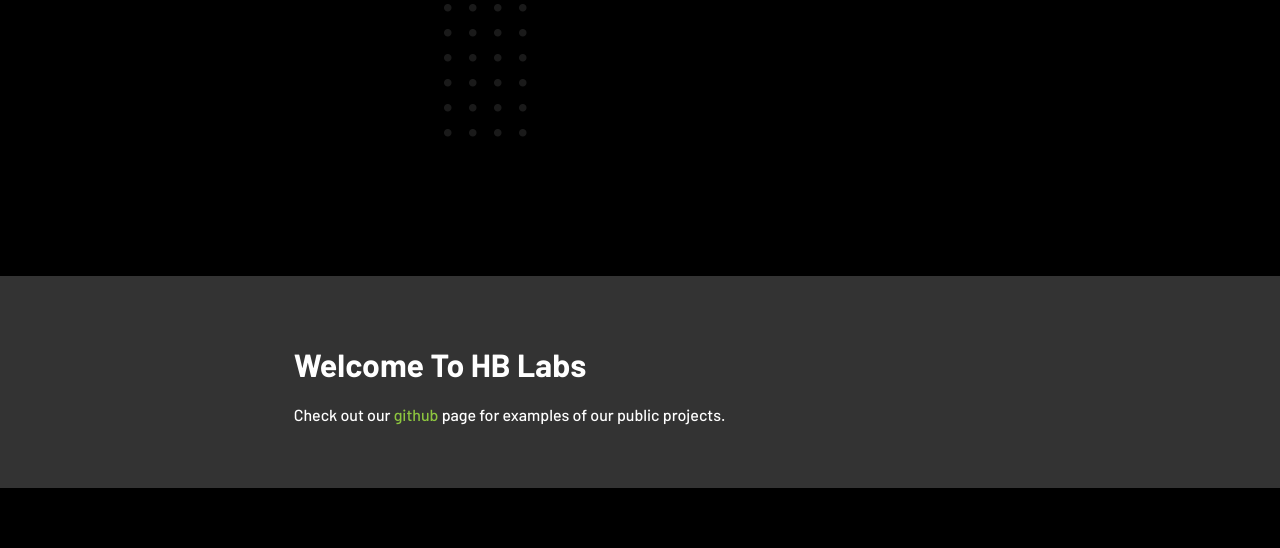
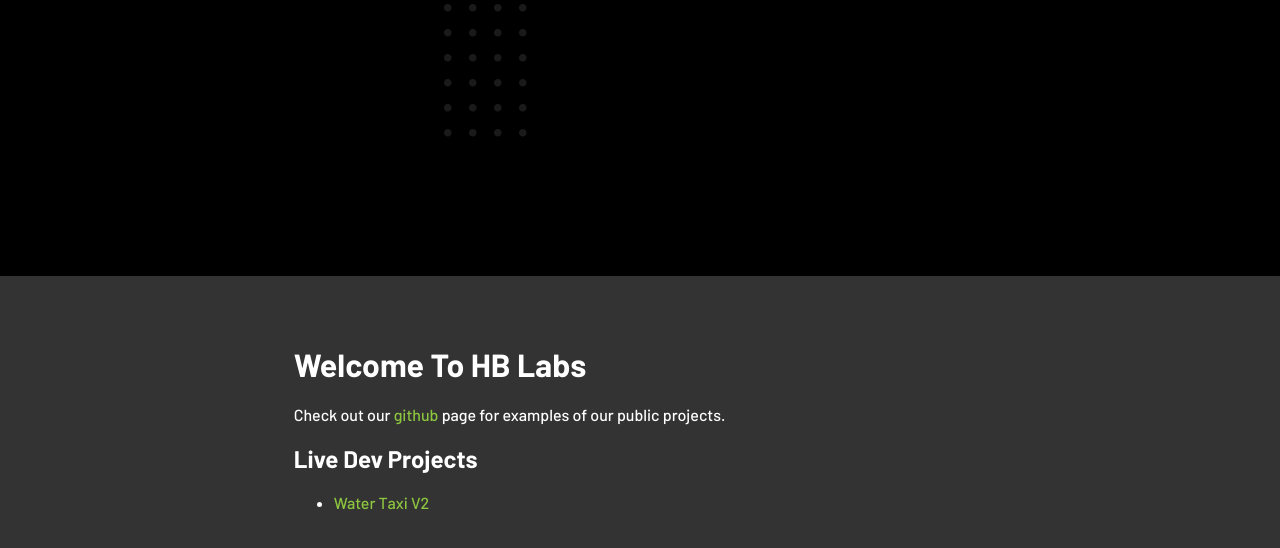
Before and after one commit to HoltBosse/labslandingpage, a plain HTML site: page index.html in a window 1280 px wide. Shown: the part 524-1072 px from the top of the page. Before the commit the page ends 1012 px from the top, so only its background shows below. Drawn offline with Linux system fonts and the light colour scheme; animation ran at ten frames a second.

Commit message:
Added watertaxi to projects

```diff
--- a/index.html
+++ b/index.html
@@ -27,7 +27,16 @@
 				<h1>Welcome To HB Labs</h1>
 				<p>Check out our <a target='_blank' href='https://github.com/HoltBosse'>github</a> page for examples of our public projects.</p>
 			</div>
+			<div class='contain'>
+				<h2>Live Dev Projects</h2>
+				<ul>
+					<li>
+						<a href='https://watertaxi.holtbosselabs.com'>Water Taxi V2</a>
+					</li>
+				</ul>
+			</div>
 		</section>
+
 		<script src="js/demo.js"></script>
 		<script src="js/three.min.js"></script>
 		<script src="js/perlin.js"></script>
```
